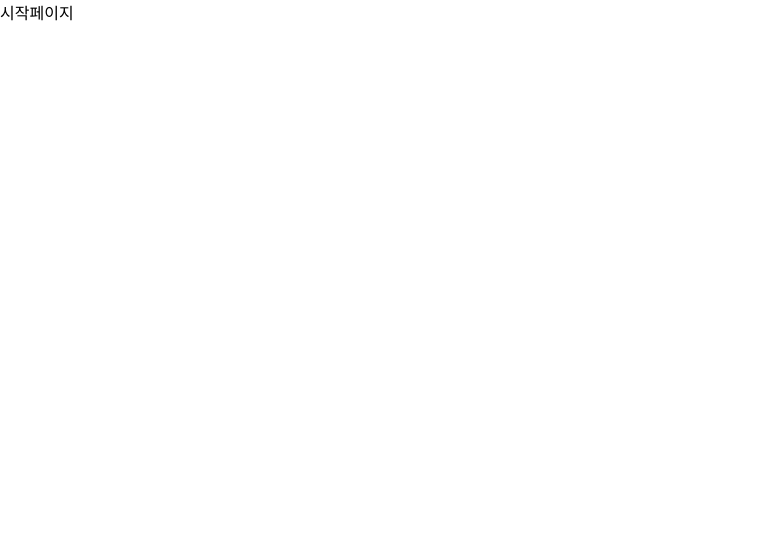
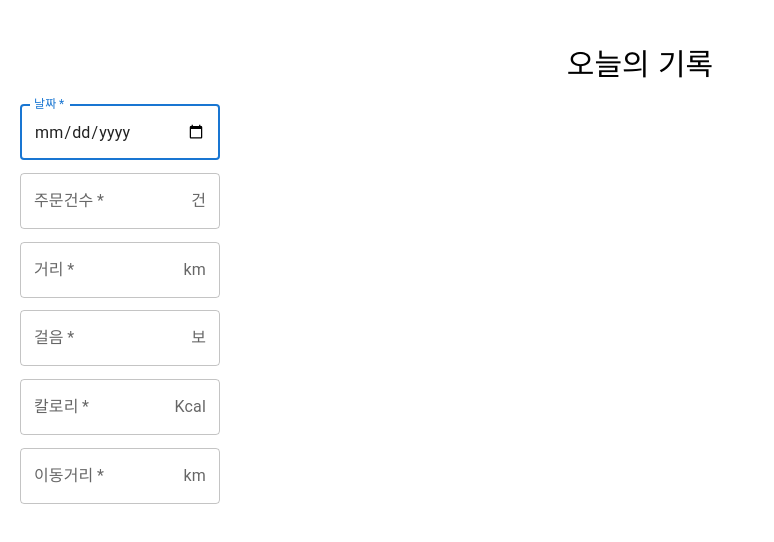
Before and after one commit to wem519/footprints, a Next.js app: page / in a window 1280 px wide. Shown: the top 542 px of the page, without its empty margins (0-774 px from the left). Built offline with nearby package versions, Linux system fonts and the light colour scheme.

Commit message:
기본 페이지 화면 만들기

```diff
--- a/pages/index.tsx
+++ b/pages/index.tsx
@@ -1,7 +1,58 @@
-export default function  MainPage(){
-  return(
-    <>
-      <div>시작페이지</div>
-    </>
-  )
+import { InputAdornment } from "@mui/material";
+import {
+  Wrapper,
+  Title,
+  Footprints,
+  Step,
+  Input,
+} from "../styles/MainPage.styles";
+
+export default function MainPage() {
+  return (
+    <Wrapper>
+      <Title>오늘의 기록</Title>
+      <Footprints>
+        <Step>
+          <Input required label="날짜" type="date" focused />
+          <Input
+            required
+            label="주문건수"
+            InputProps={{
+              endAdornment: <InputAdornment position="end">건</InputAdornment>,
+            }}
+          />
+          <Input
+            required
+            label="거리"
+            InputProps={{
+              endAdornment: <InputAdornment position="end">km</InputAdornment>,
+            }}
+          />
+          <Input
+            required
+            label="걸음"
+            InputProps={{
+              endAdornment: <InputAdornment position="end">보</InputAdornment>,
+            }}
+          />
+          <Input
+            required
+            label="칼로리"
+            InputProps={{
+              endAdornment: (
+                <InputAdornment position="end">Kcal</InputAdornment>
+              ),
+            }}
+          />
+          <Input
+            required
+            label="이동거리"
+            InputProps={{
+              endAdornment: <InputAdornment position="end">km</InputAdornment>,
+            }}
+          />
+        </Step>
+      </Footprints>
+    </Wrapper>
+  );
 }
--- /dev/null
+++ b/styles/MainPage.styles.ts
@@ -0,0 +1,31 @@
+import styled from "@emotion/styled"
+import { TextField } from "@mui/material"
+
+export const Wrapper = styled.div`
+    margin: 0 auto;
+    padding: 20px;
+`
+
+export const Title = styled.div`
+    display: flex;
+    justify-content: center;
+    padding: 20px;
+    font-size: 30px;
+`
+
+export const Footprints = styled.div`
+    display: flex;
+    flex-direction: column;
+    width: 200px;
+    margin-bottom: 10px;
+`
+export const Step = styled.div`
+    height: 400px;
+    display: flex;
+    flex-direction: column;
+    justify-content: space-between;
+
+`
+export const Input = styled(TextField)`
+
+`
```
Also changed, not shown: styles/Home.module.css (deleted, +0 -116 lines).
